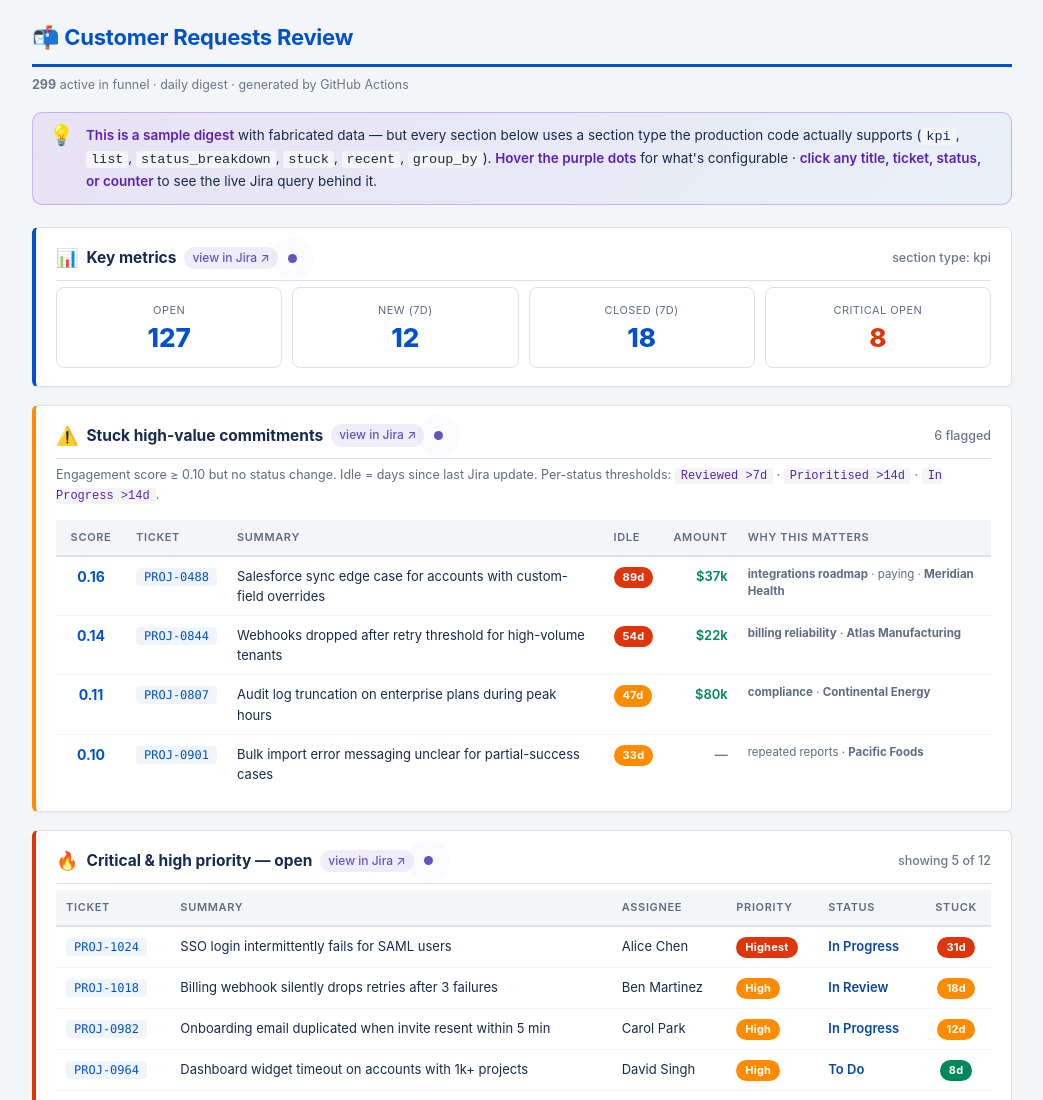
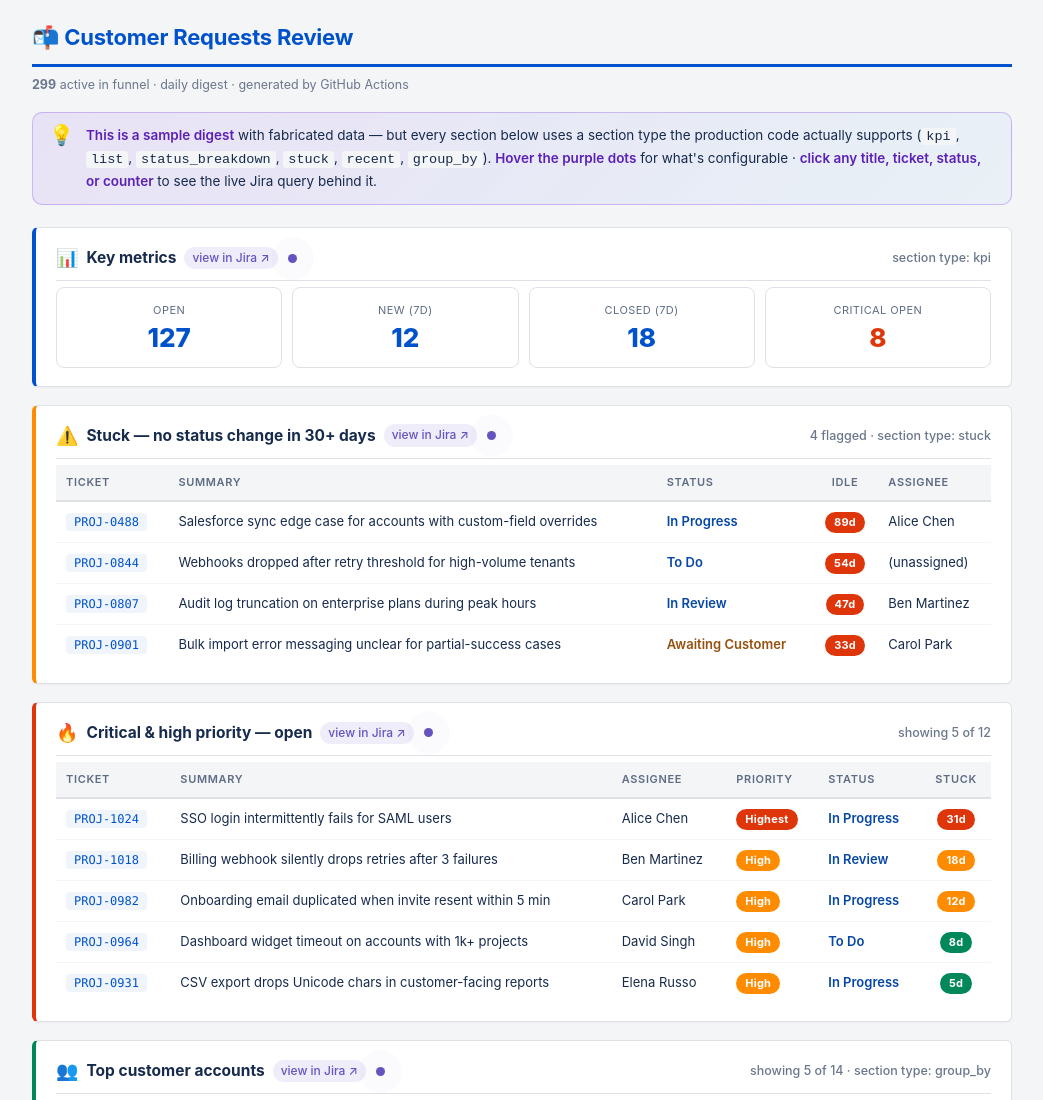
Before and after one commit to darshakbhatt-aiproductlabs/jira-digest, a plain HTML site: page docs/preview-email.html in a window 1280 px wide. Shown: the top 1100 px of the page, without its empty margins (118-1161 px from the left). Drawn offline with Linux system fonts and the light colour scheme.

Commit message:
docs: ground the stuck section in the email preview to what handle_stuck actually outputs
The previous mock used 'Stuck high-value commitments' with score, amount,
and 'why this matters' columns — implying extra filtering and custom
columns that the generic stuck handler doesn't have. Replaced with a
clean stuck-section table matching what production renders out of the
box: ticket key, summary, status (clickable), days idle (red age badge),
assignee.

```diff
--- a/docs/preview-email.html
+++ b/docs/preview-email.html
@@ -329,56 +329,48 @@
   </div>
 </div>
 
-<!-- ╭───────────── Stuck high-value (amber) ─────────────╮ -->
+<!-- ╭───────────── Stuck items (stuck section type) ─────────────╮ -->
 <div class="card amber">
   <div class="card-head">
     <h2 class="card-title">
       <a href="#" class="demo-link" data-jql='project = PROJ AND statusCategory != Done AND "days_in_status" >= 30'>
-        <span class="emoji">⚠️</span><span>Stuck high-value commitments</span>
+        <span class="emoji">⚠️</span><span>Stuck — no status change in 30+ days</span>
         <span class="arr">view in Jira ↗</span>
       </a>
-      <span class="dot-pulse" tabindex="0" data-tooltip="Stuck-item detection. Set the per-status threshold (Reviewed > 7d, Prioritised > 14d, etc.) or one global threshold. Dwell time is computed from Jira's changelog — no false positives from random comment edits."></span>
+      <span class="dot-pulse" tabindex="0" data-tooltip="stuck section — configure threshold_days (14, 30, 90, …) and which columns to show. Dwell time is computed from Jira's changelog (not from comment edits), so it's accurate to the day."></span>
     </h2>
-    <span class="card-note">6 flagged</span>
+    <span class="card-note">4 flagged · section type: stuck</span>
   </div>
-  <p class="card-desc">
-    Engagement score ≥ 0.10 but no status change. Idle = days since last Jira update.
-    Per-status thresholds: <code>Reviewed &gt;7d</code> · <code>Prioritised &gt;14d</code> · <code>In Progress &gt;14d</code>.
-  </p>
   <table>
-    <thead><tr><th class="num">Score</th><th>Ticket</th><th>Summary</th><th>Idle</th><th class="num">Amount</th><th>Why this matters</th></tr></thead>
+    <thead><tr><th>Ticket</th><th>Summary</th><th>Status</th><th class="num">Idle</th><th>Assignee</th></tr></thead>
     <tbody>
       <tr>
-        <td class="score score-low">0.16</td>
         <td><a class="tkt demo-link" data-jql="key = PROJ-0488">PROJ-0488</a></td>
         <td>Salesforce sync edge case for accounts with custom-field overrides</td>
-        <td><span class="badge badge-red">89d</span></td>
-        <td class="money">$37k</td>
-        <td class="tight"><b>integrations roadmap</b> · paying · <b>Meridian Health</b></td>
+        <td><a class="demo-link" data-jql='project = PROJ AND status = "In Progress"' style="color:#0747A6;text-decoration:none;font-weight:600">In Progress</a></td>
+        <td class="num"><span class="badge badge-red">89d</span></td>
+        <td>Alice Chen</td>
       </tr>
       <tr>
-        <td class="score score-low">0.14</td>
         <td><a class="tkt demo-link" data-jql="key = PROJ-0844">PROJ-0844</a></td>
         <td>Webhooks dropped after retry threshold for high-volume tenants</td>
-        <td><span class="badge badge-red">54d</span></td>
-        <td class="money">$22k</td>
-        <td class="tight"><b>billing reliability</b> · <b>Atlas Manufacturing</b></td>
+        <td><a class="demo-link" data-jql='project = PROJ AND status = "To Do"' style="color:#0747A6;text-decoration:none;font-weight:600">To Do</a></td>
+        <td class="num"><span class="badge badge-red">54d</span></td>
+        <td>(unassigned)</td>
       </tr>
       <tr>
-        <td class="score score-low">0.11</td>
         <td><a class="tkt demo-link" data-jql="key = PROJ-0807">PROJ-0807</a></td>
         <td>Audit log truncation on enterprise plans during peak hours</td>
-        <td><span class="badge badge-amber">47d</span></td>
-        <td class="money">$80k</td>
-        <td class="tight"><b>compliance</b> · <b>Continental Energy</b></td>
+        <td><a class="demo-link" data-jql='project = PROJ AND status = "In Review"' style="color:#0747A6;text-decoration:none;font-weight:600">In Review</a></td>
+        <td class="num"><span class="badge badge-red">47d</span></td>
+        <td>Ben Martinez</td>
       </tr>
       <tr>
-        <td class="score score-low">0.10</td>
         <td><a class="tkt demo-link" data-jql="key = PROJ-0901">PROJ-0901</a></td>
         <td>Bulk import error messaging unclear for partial-success cases</td>
-        <td><span class="badge badge-amber">33d</span></td>
-        <td class="money"><span style="color:#6B778C">—</span></td>
-        <td class="tight">repeated reports · <b>Pacific Foods</b></td>
+        <td><a class="demo-link" data-jql='project = PROJ AND status = "Awaiting Customer"' style="color:#974F0C;text-decoration:none;font-weight:600">Awaiting Customer</a></td>
+        <td class="num"><span class="badge badge-red">33d</span></td>
+        <td>Carol Park</td>
       </tr>
     </tbody>
   </table>
```
